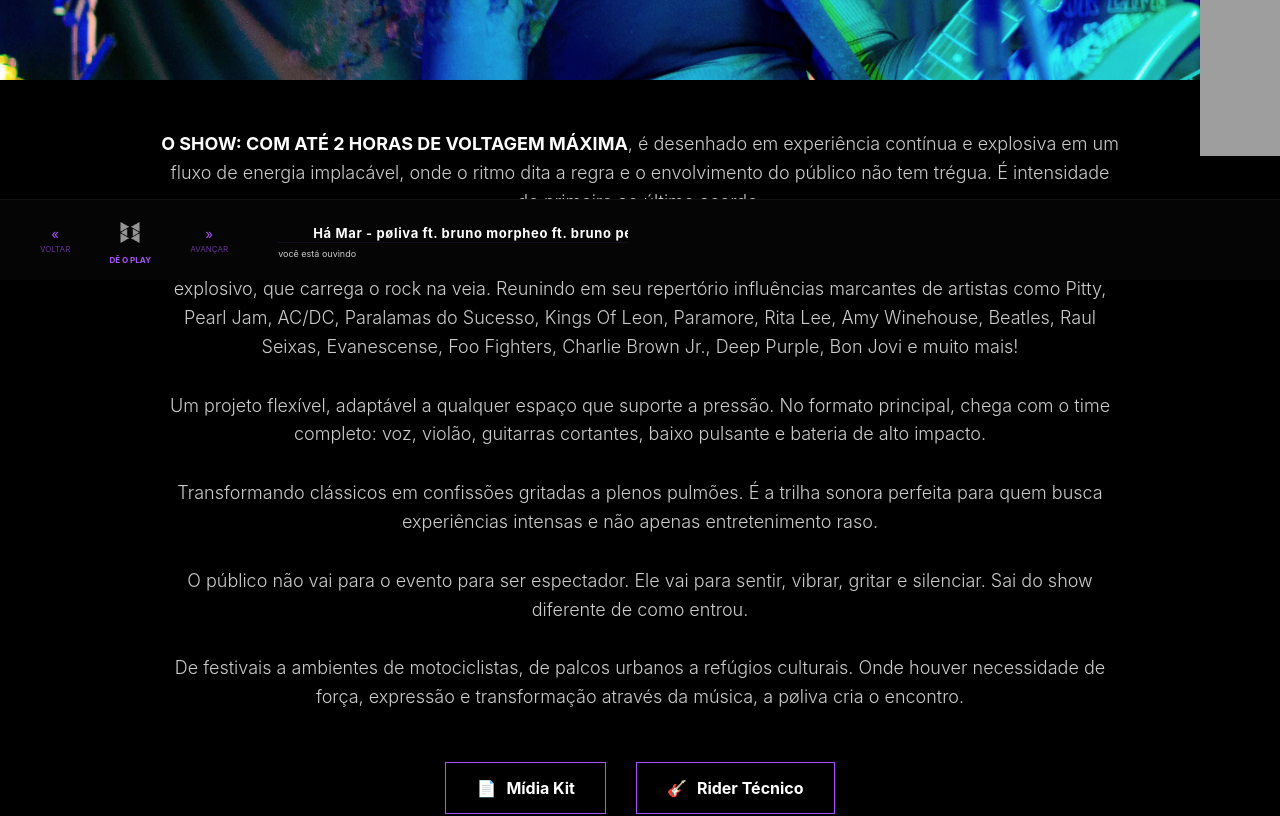
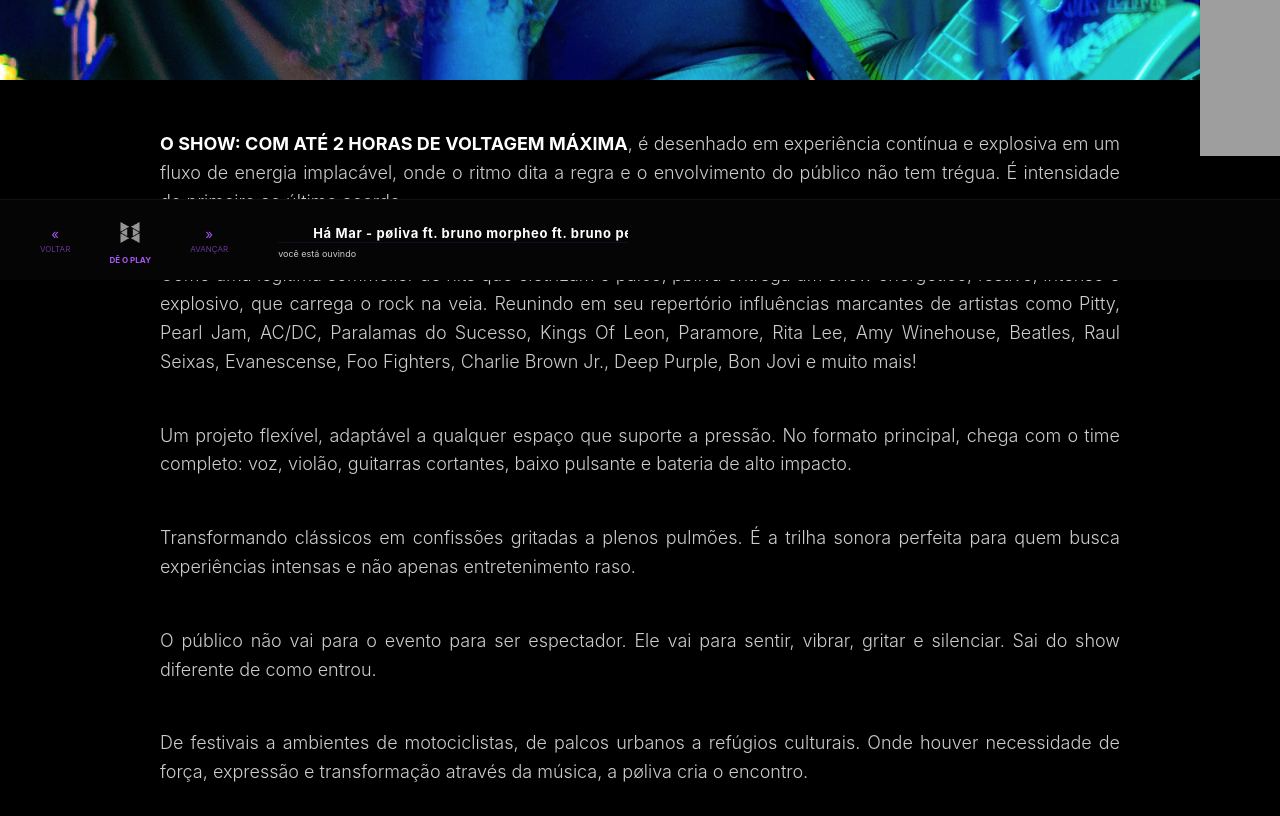
Before and after one commit to emredepro/poliva-site, a Next.js app: page /shows in a window 1280 px wide. Shown: the part 520-1336 px from the top of the page. Built offline with nearby package versions, Linux system fonts and the light colour scheme; grey boxes are pictures that could not be loaded.

Commit message:
fix: justify text on shows page for editorial look

```diff
--- a/pages/shows.js
+++ b/pages/shows.js
@@ -4,14 +4,12 @@ import Head from 'next/head';
 export default function Shows() {
   const [isMenuOpen, setIsMenuOpen] = useState(false);
 
-  // PADRÃO PNG CONFORME SEUS ARQUIVOS
   const depoimentos = [
     "feed41", "feed31", "feed39", "feed37", "feed33",
     "feed30", "feed16", "feed13", "feed5", "feed8",
     "feed1", "feed24", "feed18", "feed9", "feed43"
   ];
 
-  // FOTOS 2 A 6 SÃO JPG, FOTO 7 É .JPG (MAIÚSCULO)
   const registrosNormais = ["foto-show2", "foto-show3", "foto-show4", "foto-show5", "foto-show6"];
   const fotoSete = "foto-show7.JPG";
 
@@ -47,29 +45,33 @@ export default function Shows() {
         <img src="https://upload.wikimedia.org/wikipedia/commons/6/6b/WhatsApp.svg" alt="WhatsApp" />
       </a>
 
-      {/* CAPA - object-position center 40% */}
       <header className="shows-capa anim-fade-in">
         <img src="/foto-show1.jpg" alt="capa" className="img-full" />
       </header>
 
       <main className="content-wrapper">
         <section className="section-text anim-fade-up">
-          <p className="desc-normal">
-            <span style={{ fontWeight: 'bold', color: 'white', textTransform: 'uppercase' }}>O SHOW: COM ATÉ 2 HORAS DE VOLTAGEM MÁXIMA</span>, é desenhado em experiência contínua e explosiva em um fluxo de energia implacável, onde o ritmo dita a regra e o envolvimento do público não tem trégua. É intensidade do primeiro ao último acorde.
+          <p className="desc-ajustado">
+            <strong style={{ color: 'white' }}>O SHOW: COM ATÉ 2 HORAS DE VOLTAGEM MÁXIMA</strong>, é desenhado em experiência contínua e explosiva em um fluxo de energia implacável, onde o ritmo dita a regra e o envolvimento do público não tem trégua. É intensidade do primeiro ao último acorde.
           </p>
-          <p className="desc-normal">
+
+          <p className="desc-ajustado">
             Como uma legítima sommelier de hits que eletrizam o palco, pøliva entrega um show energético, festivo, intenso e explosivo, que carrega o rock na veia. Reunindo em seu repertório influências marcantes de artistas como Pitty, Pearl Jam, AC/DC, Paralamas do Sucesso, Kings Of Leon, Paramore, Rita Lee, Amy Winehouse, Beatles, Raul Seixas, Evanescense, Foo Fighters, Charlie Brown Jr., Deep Purple, Bon Jovi e muito mais!
           </p>
-          <p className="desc-normal">
+
+          <p className="desc-ajustado">
             Um projeto flexível, adaptável a qualquer espaço que suporte a pressão. No formato principal, chega com o time completo: voz, violão, guitarras cortantes, baixo pulsante e bateria de alto impacto.
           </p>
-          <p className="desc-normal">
+
+          <p className="desc-ajustado">
             Transformando clássicos em confissões gritadas a plenos pulmões. É a trilha sonora perfeita para quem busca experiências intensas e não apenas entretenimento raso.
           </p>
-          <p className="desc-normal">
+
+          <p className="desc-ajustado">
             O público não vai para o evento para ser espectador. Ele vai para sentir, vibrar, gritar e silenciar. Sai do show diferente de como entrou.
           </p>
-          <p className="desc-normal">
+
+          <p className="desc-ajustado">
             De festivais a ambientes de motociclistas, de palcos urbanos a refúgios culturais. Onde houver necessidade de força, expressão e transformação através da música, a pøliva cria o encontro.
           </p>
         </section>
@@ -83,7 +85,6 @@ export default function Shows() {
           </a>
         </section>
 
-        {/* FEEDBACK - MODO ALINHAMENTO SUPERIOR (TOP-BLOCADO) */}
         <section className="section-block anim-fade-up">
           <div className="brutal-header spacer-void">
             <h2>cømø øs fãs reagem:</h2>
@@ -118,7 +119,6 @@ export default function Shows() {
             {registrosNormais.map((img, index) => (
               <img key={index} src={`/${img}.jpg`} alt="" className="registro-img interactive-zoom" />
             ))}
-            {/* CHAMADA ESPECÍFICA PARA A FOTO 7 EM MAIÚSCULO */}
             <img src={`/${fotoSete}`} alt="" className="registro-img interactive-zoom" />
           </div>
         </section>
@@ -137,49 +137,45 @@ export default function Shows() {
         .shows-capa { width: 100%; height: 65vh; overflow: hidden; margin-top: 80px; margin-bottom: 50px; }
         .img-full { width: 100%; height: 100%; object-fit: cover; object-position: center 40%; filter: grayscale(20%); }
 
-        .content-wrapper { max-width: 1000px; margin: 0 auto; padding: 0 20px; text-align: center; }
-        .desc-normal { font-size: 18px; line-height: 1.6; margin-bottom: 30px; font-weight: 300; color: #ccc; }
-        .cta-buttons { display: flex; justify-content: center; gap: 30px; margin: 50px 0; }
+        .content-wrapper { max-width: 1000px; margin: 0 auto; padding: 0 20px; }
+
+        /* TEXTO AJUSTADO (JUSTIFICADO) */
+        .desc-ajustado {
+          font-size: 18px;
+          line-height: 1.6;
+          margin-bottom: 45px;
+          font-weight: 300;
+          color: #ccc;
+          text-align: justify;
+          hyphens: auto;
+        }
+
+        .cta-buttons { display: flex; justify-content: center; gap: 30px; margin: 50px 0 80px; }
         .btn-shows { background: none; border: 1px solid #a855f7; color: white; padding: 15px 30px; text-decoration: none; font-weight: bold; font-size: 16px; transition: 0.3s; display: flex; align-items: center; gap: 10px; }
         .btn-shows:hover { background: #a855f7; color: black; }
 
+        .brutal-header { text-align: center; }
         .brutal-header h2 { font-size: 25.5px; font-weight: bold; text-transform: lowercase; color: white; }
-        .spacer-void { margin-top: 80px; margin-bottom: 40px; }
+        .spacer-void { margin-top: 100px; margin-bottom: 40px; }
 
-        /* GRADE ALINHAMENTO SUPERIOR (TOP-BLOCADO) */
         .feed-grid-top-aligned {
           display: grid;
           grid-template-columns: 1fr 1fr;
           gap: 3px 5px;
           max-width: 800px;
           margin: 0 auto;
-          align-items: start; /* CRAVA TUDO NO TOPO */
+          align-items: start;
         }
 
-        .feed-item-vøid {
-          display: flex;
-          justify-content: center;
-          width: 100%;
-          background: none;
-          border: none;
-          min-height: 0; /* NÃO FORÇA ALTURA MINIMA */
-        }
+        .feed-item-vøid { display: flex; justify-content: center; width: 100%; }
+        .img-vøid { max-width: 100%; height: auto; display: block; }
 
-        .img-vøid {
-          max-width: 100%;
-          height: auto;
-          display: block;
-          transition: 0.3s ease;
-          object-fit: contain; /* MANTEM PROPORÇÃO SEM ESTICAR */
-        }
-
-        /* GAP ALTURA 1.5CM PARA REELS */
         .reels-grid { display: grid; grid-template-columns: 1fr 1fr; gap: 1.5cm 1.5cm; max-width: 900px; margin: 0 auto; }
         .reel-box { width: 100%; aspect-ratio: 9/16; background: #050505; border: 1px solid #111; overflow: hidden; }
         .reel-box iframe { width: 100%; height: 100%; }
 
         .registros-list { display: flex; flex-direction: column; align-items: center; gap: 40px; }
-        .registro-img { width: 100%; max-width: 800px; height: auto; border: 1px solid #111; display: block; background: #050505; }
+        .registro-img { width: 100%; max-width: 800px; height: auto; border: 1px solid #111; display: block; }
 
         .hamburger { display: none; cursor: pointer; z-index: 4000; position: absolute; right: 0; }
         .hamburger span { display: block; width: 25px; height: 2px; background: white; margin: 5px 0; transition: 0.4s; }
@@ -190,6 +186,7 @@ export default function Shows() {
           .nav-links.active { right: 0; }
           .feed-grid-top-aligned, .reels-grid { grid-template-columns: 1fr; gap: 20px; }
           .cta-buttons { flex-direction: column; align-items: center; }
+          .desc-ajustado { text-align: left; } /* No mobile, justificado às vezes fica ruim de ler, optei por left mas você pode mudar */
         }
 
         .interactive-zoom:hover { transform: scale(1.02); filter: brightness(1.1); transition: 0.3s ease; }
```
